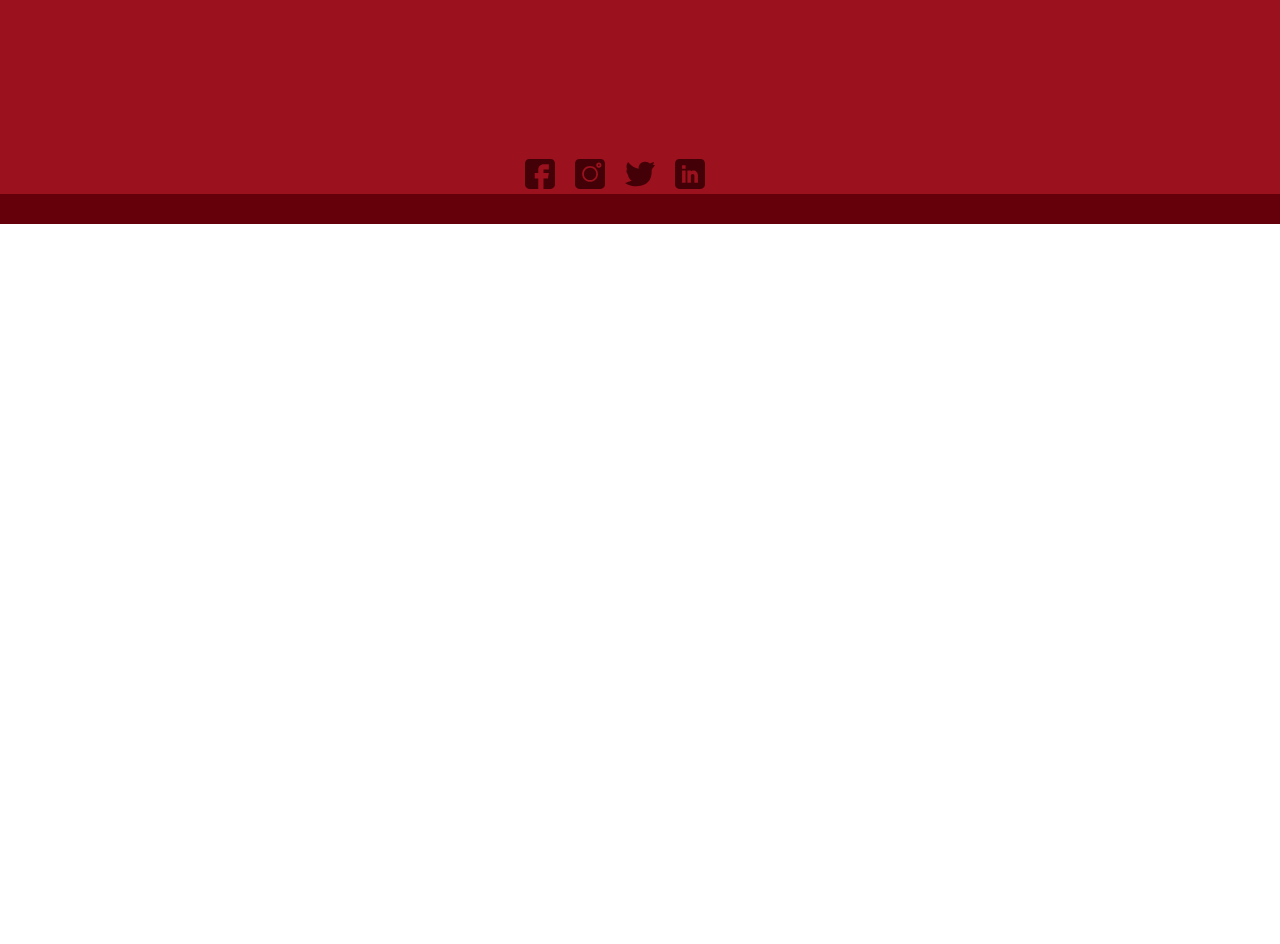
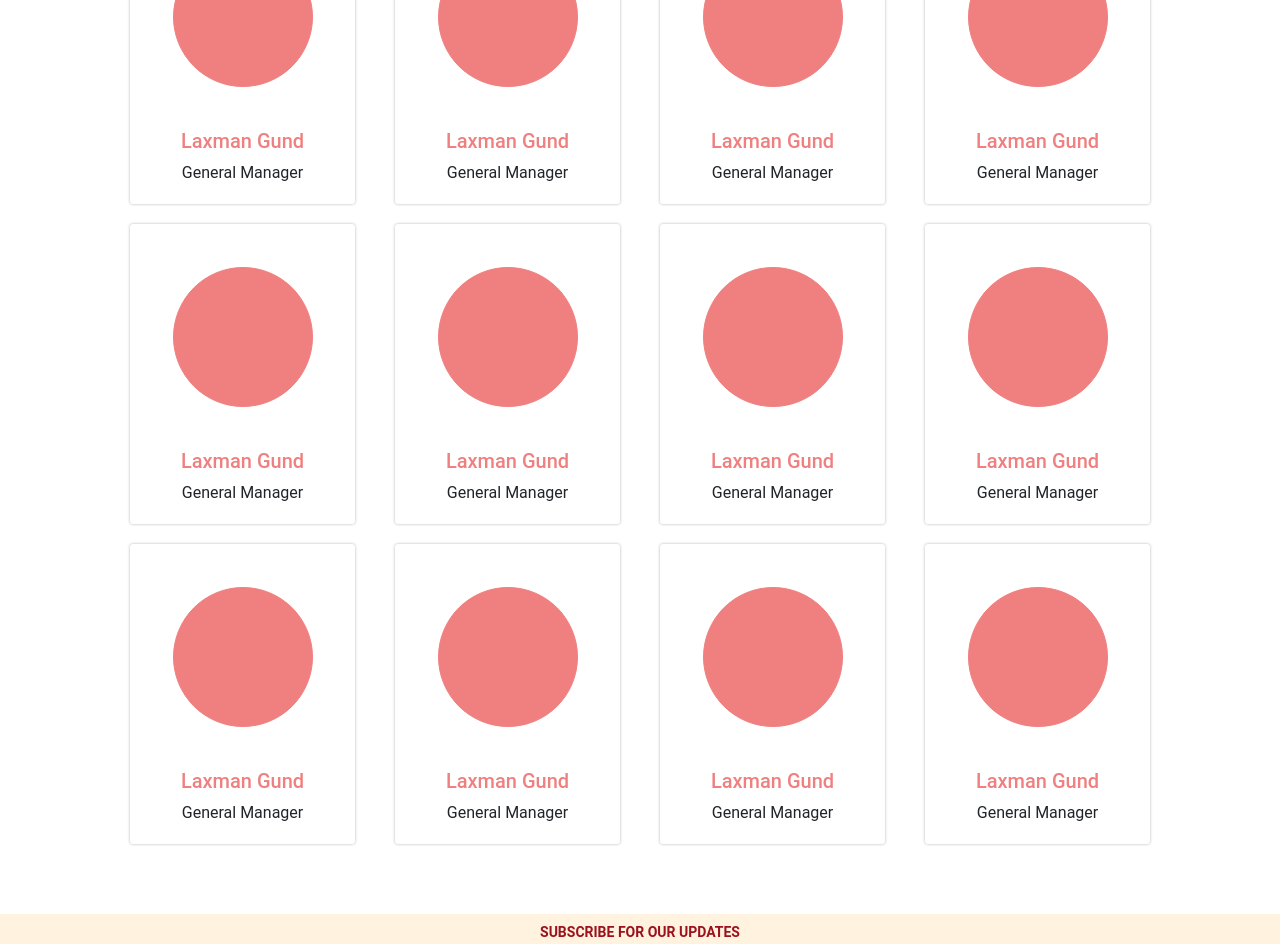
Before and after one commit to rkk10/ffiad-webapp, an Angular app: page /about in a window 1280 px wide. Shown: the part 1520-2464 px from the top of the page. Before the commit the page ends 1744 px from the top, so only its background shows below. Built offline with nearby package versions, Linux system fonts and the light colour scheme.

Commit message:
about page components completed

```diff
--- a/src/app/pages/about/about-page/about-page.component.css
+++ b/src/app/pages/about/about-page/about-page.component.css
@@ -52,3 +52,39 @@
   border-bottom: 2px solid lightgray;
   padding: 20px 0;
 }
+.member-card{
+  height: 300px;
+  width: 225px;
+  /* border: 1px solid lightcoral; */
+  border-radius: 3px;
+  box-shadow: 0px 0px 3px 0px rgba(0,0,0,0.3);
+  margin: 10px;
+}
+.member-pic{
+  height: 75%;
+  width: 100%;
+  display: flex;
+  justify-content: center;
+  align-items: center;
+
+}
+.member-photo{
+  height: 140px;
+  width: 140px;
+  border: 1px solid lightcoral;
+  border-radius:  50%;
+  background-color: lightcoral;
+}
+.member-info{
+  height: 25%;
+  width: 100%;
+  display: flex;
+  flex-direction: column;
+  align-items: center;
+}
+.team-container{
+  display: flex;
+  flex-wrap: wrap;
+  justify-content: space-evenly;
+  align-items: center;
+}
--- a/src/app/pages/about/about-page/about-page.component.html
+++ b/src/app/pages/about/about-page/about-page.component.html
@@ -1,5 +1,6 @@
 <div class="container-fluid" style="padding: 0">
   <div class="container-fluid about-container" style="padding: 40px 0">
+
       <div class="container">
           <h1>About Us</h1>
           <p class="about-text">Forum For Integrated Agriculture Development (FFIAD) is non-profit organizations that provide Indian Agriculture & Food products companies with the programs and services needed to produce &export and sell their products internationally. FFIAD is also a social enterprise that collaborates with companies to develop Impactful corporate social responsibility (CSR) initiatives in Indian agriculture & rural development.</p>
@@ -10,7 +11,8 @@
 
 
   <div class="container" style="padding-top: 40px">
-    <div class="card ceo-info">
+    <div class="card ceo-info" style="display: flex; align-items: center;">
+        <h5 style="margin: 20px 0;width: fit-content; border-bottom: 2px solid #9B111E; color: #9B111E;">Meet Our Speaker</h5>
       <div class="card-head d-flex">
         <div class="ceo-pic">
           <div class="pic"></div>
@@ -25,11 +27,145 @@
       </div>
       <div class="card-body">
           <div class="ceo-details">
-              <p>
+              <p style="line-height: 30px;">
                   –( M. Sc. – Horti, Export Education In Agri & Processed Products, Learned Value Addition Technologies at U. C. Davis, California, Worked with Global recognised fruit procesors, Worked in Franse In grape processing Industry, Worked In Export Industry at AirTel Subsidary- Field Fresh, Worked With ISAP NGO, Founder Chairman – FFIAD, Ex- Advisor APEDA, Min. Of Commerce, GOI. Executed 100 plus Agri Export Seminars Nationwide from Chandigarh To Chennai. Organised Buyer Seller Meetings In Dubai, Singapore, Malaysia, Thailand, Netherland, Germany. With his 18 plus years experience in Agri Export & Processing Industry as well Market Linkage Now he is a Founder –Chairman of FFIAD.
               </p>
             </div>
       </div>
     </div>
+
+  </div>
+
+  <div class="container" style="display: flex; align-items: center; flex-direction: column; margin: 60px auto">
+      <h5 style="margin: 20px 0;width: fit-content; border-bottom: 2px solid #9B111E; color: #9B111E;">Our Team</h5>
+      <div class="team-container col-md-12">
+        <div class="member-card">
+          <div class="member-pic">
+              <div class="member-photo"></div>
+          </div>
+          <div class="member-info">
+            <h5 style="color: lightcoral">Laxman Gund</h5>
+
+            <p>General Manager</p>
+          </div>
+        </div>
+
+        <div class="member-card">
+            <div class="member-pic">
+                <div class="member-photo"></div>
+            </div>
+            <div class="member-info">
+              <h5 style="color: lightcoral">Laxman Gund</h5>
+
+              <p>General Manager</p>
+            </div>
+          </div>
+
+          <div class="member-card">
+              <div class="member-pic">
+                  <div class="member-photo"></div>
+              </div>
+              <div class="member-info">
+                <h5 style="color: lightcoral">Laxman Gund</h5>
+
+                <p>General Manager</p>
+              </div>
+            </div>
+
+            <div class="member-card">
+                <div class="member-pic">
+                    <div class="member-photo"></div>
+                </div>
+                <div class="member-info">
+                  <h5 style="color: lightcoral">Laxman Gund</h5>
+
+                  <p>General Manager</p>
+                </div>
+              </div>
+
+              <div class="member-card">
+                  <div class="member-pic">
+                      <div class="member-photo"></div>
+                  </div>
+                  <div class="member-info">
+                    <h5 style="color: lightcoral">Laxman Gund</h5>
+
+                    <p>General Manager</p>
+                  </div>
+                </div>
+
+                <div class="member-card">
+                    <div class="member-pic">
+                        <div class="member-photo"></div>
+                    </div>
+                    <div class="member-info">
+                      <h5 style="color: lightcoral">Laxman Gund</h5>
+
+                      <p>General Manager</p>
+                    </div>
+                  </div>
+
+                  <div class="member-card">
+                      <div class="member-pic">
+                          <div class="member-photo"></div>
+                      </div>
+                      <div class="member-info">
+                        <h5 style="color: lightcoral">Laxman Gund</h5>
+
+                        <p>General Manager</p>
+                      </div>
+                    </div>
+                    <div class="member-card">
+                        <div class="member-pic">
+                            <div class="member-photo"></div>
+                        </div>
+                        <div class="member-info">
+                          <h5 style="color: lightcoral">Laxman Gund</h5>
+
+                          <p>General Manager</p>
+                        </div>
+                      </div>
+                      <div class="member-card">
+                          <div class="member-pic">
+                              <div class="member-photo"></div>
+                          </div>
+                          <div class="member-info">
+                            <h5 style="color: lightcoral">Laxman Gund</h5>
+
+                            <p>General Manager</p>
+                          </div>
+                        </div>
+                        <div class="member-card">
+                            <div class="member-pic">
+                                <div class="member-photo"></div>
+                            </div>
+                            <div class="member-info">
+                              <h5 style="color: lightcoral">Laxman Gund</h5>
+
+                              <p>General Manager</p>
+                            </div>
+                          </div>
+                          <div class="member-card">
+                              <div class="member-pic">
+                                  <div class="member-photo"></div>
+                              </div>
+                              <div class="member-info">
+                                <h5 style="color: lightcoral">Laxman Gund</h5>
+
+                                <p>General Manager</p>
+                              </div>
+                            </div>
+                            <div class="member-card">
+                                <div class="member-pic">
+                                    <div class="member-photo"></div>
+                                </div>
+                                <div class="member-info">
+                                  <h5 style="color: lightcoral">Laxman Gund</h5>
+
+                                  <p>General Manager</p>
+                                </div>
+                              </div>
+
+      </div>
   </div>
 </div>
```
